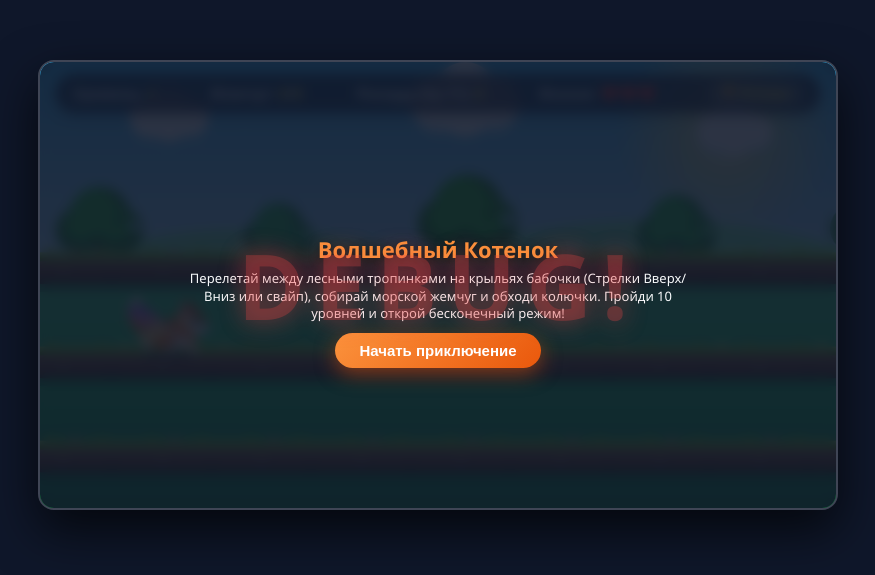
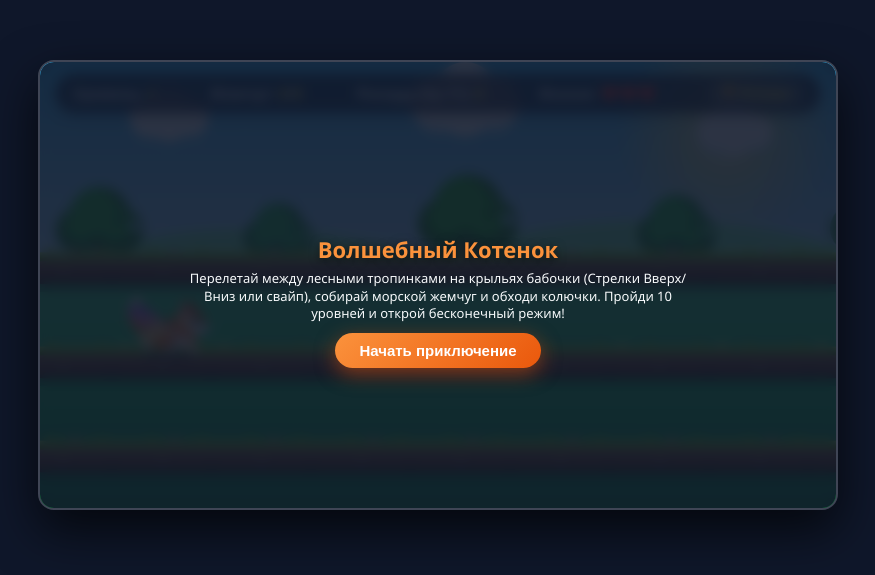
Before and after one commit to LEonardoELF/vk-kitten-game, a plain HTML site: page index.html in a window 1280 px wide. Shown: the part 115-690 px from the top of the page, without its empty margins (202-1077 px from the left). Drawn offline with Linux system fonts and the light colour scheme; animation ran at ten frames a second.

Commit message:
Add files via upload

```diff
--- a/index.html
+++ b/index.html
@@ -241,7 +241,7 @@
     //       уровень 11 — верхняя линия жемчуг, средняя и нижняя — колючки.
     // false: обычный игровой режим (не забудь вернуть false перед релизом!).
     // =========================================================================
-    const DEBUG_MODE = true;
+    const DEBUG_MODE = false;
 
     const CUSTOM_LEVEL_10_TITLE = "Поздравляем! Все 10 уровней пройдены!";
     const CUSTOM_LEVEL_10_MESSAGE = "Ты помог волшебному котенку преодолеть все испытания и собрать лесные сокровища!\n\nТеперь тебе открыт 11-й БЕСКОНЕЧНЫЙ уровень. Собери как можно больше жемчужин и попади в таблицу рекордов!";
```
